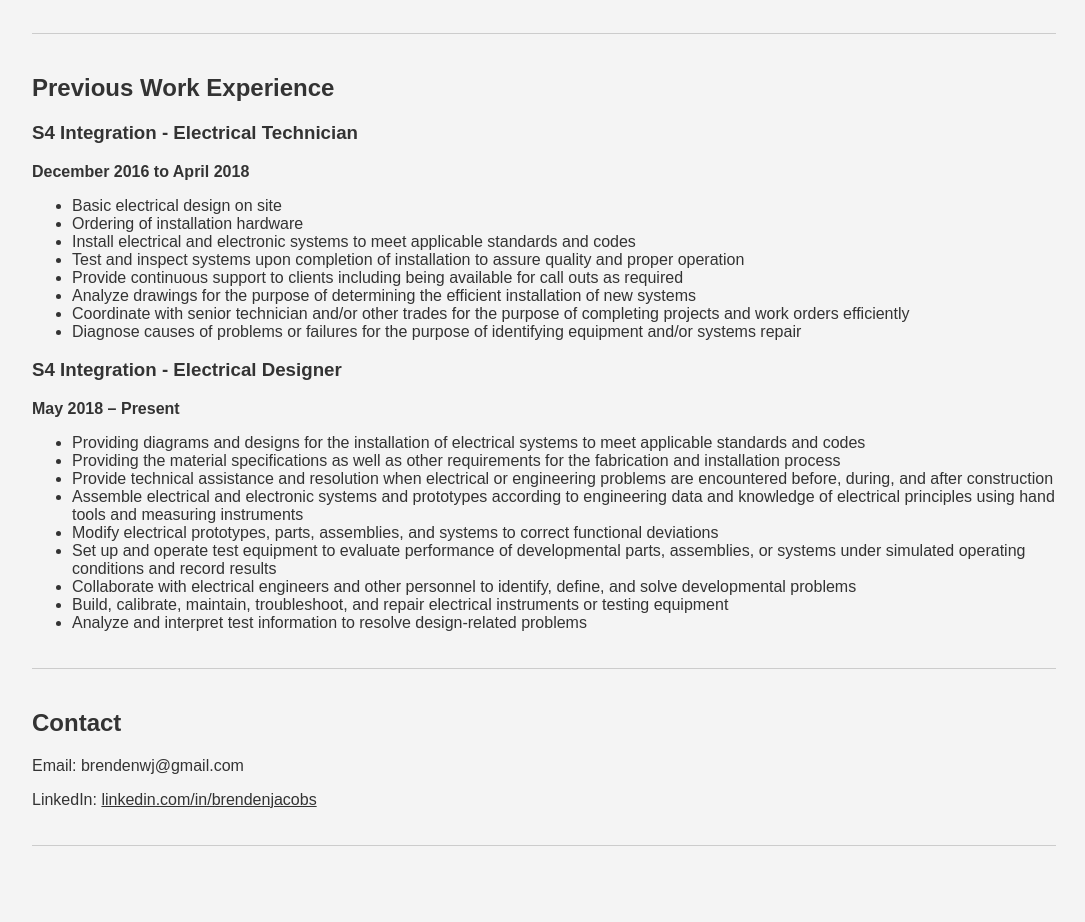
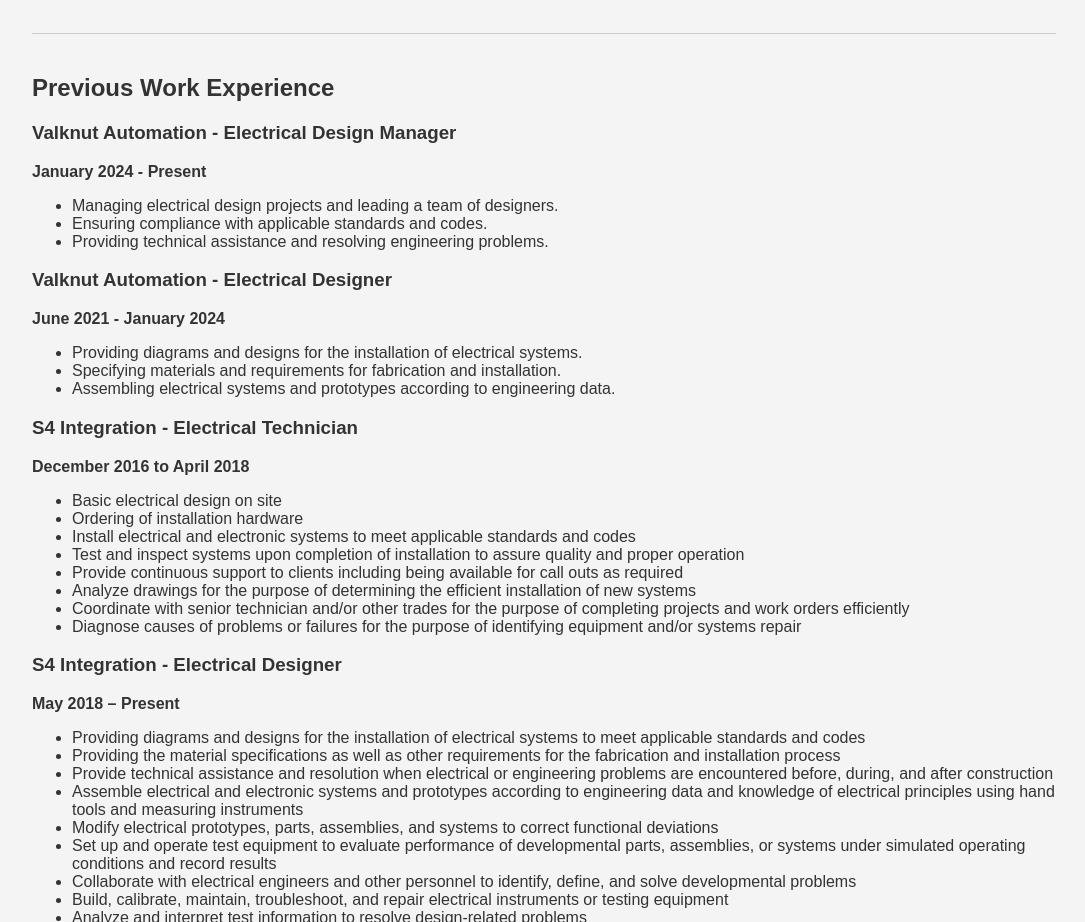
Before and after one commit to BrendenWJ/BrendenJacobsCV, a plain HTML site: page index.html in a window 1280 px wide. Shown: the part 1630-2552 px from the top of the page, without its empty margins (96-1181 px from the left). Before the commit the page ends 2476 px from the top, so only its background shows below. Drawn offline with Linux system fonts and the light colour scheme.

Commit message:
Update index.html

```diff
--- a/index.html
+++ b/index.html
@@ -101,6 +101,20 @@
 
         <section>
             <h2>Previous Work Experience</h2>
+            <h3>Valknut Automation - Electrical Design Manager</h3>
+            <p><strong>January 2024 - Present</strong></p>
+            <ul>
+                <li>Managing electrical design projects and leading a team of designers.</li>
+                <li>Ensuring compliance with applicable standards and codes.</li>
+                <li>Providing technical assistance and resolving engineering problems.</li>
+            </ul>
+            <h3>Valknut Automation - Electrical Designer</h3>
+            <p><strong>June 2021 - January 2024</strong></p>
+            <ul>
+                <li>Providing diagrams and designs for the installation of electrical systems.</li>
+                <li>Specifying materials and requirements for fabrication and installation.</li>
+                <li>Assembling electrical systems and prototypes according to engineering data.</li>
+            </ul>
             <h3>S4 Integration - Electrical Technician</h3>
             <p><strong>December 2016 to April 2018</strong></p>
             <ul>
```
